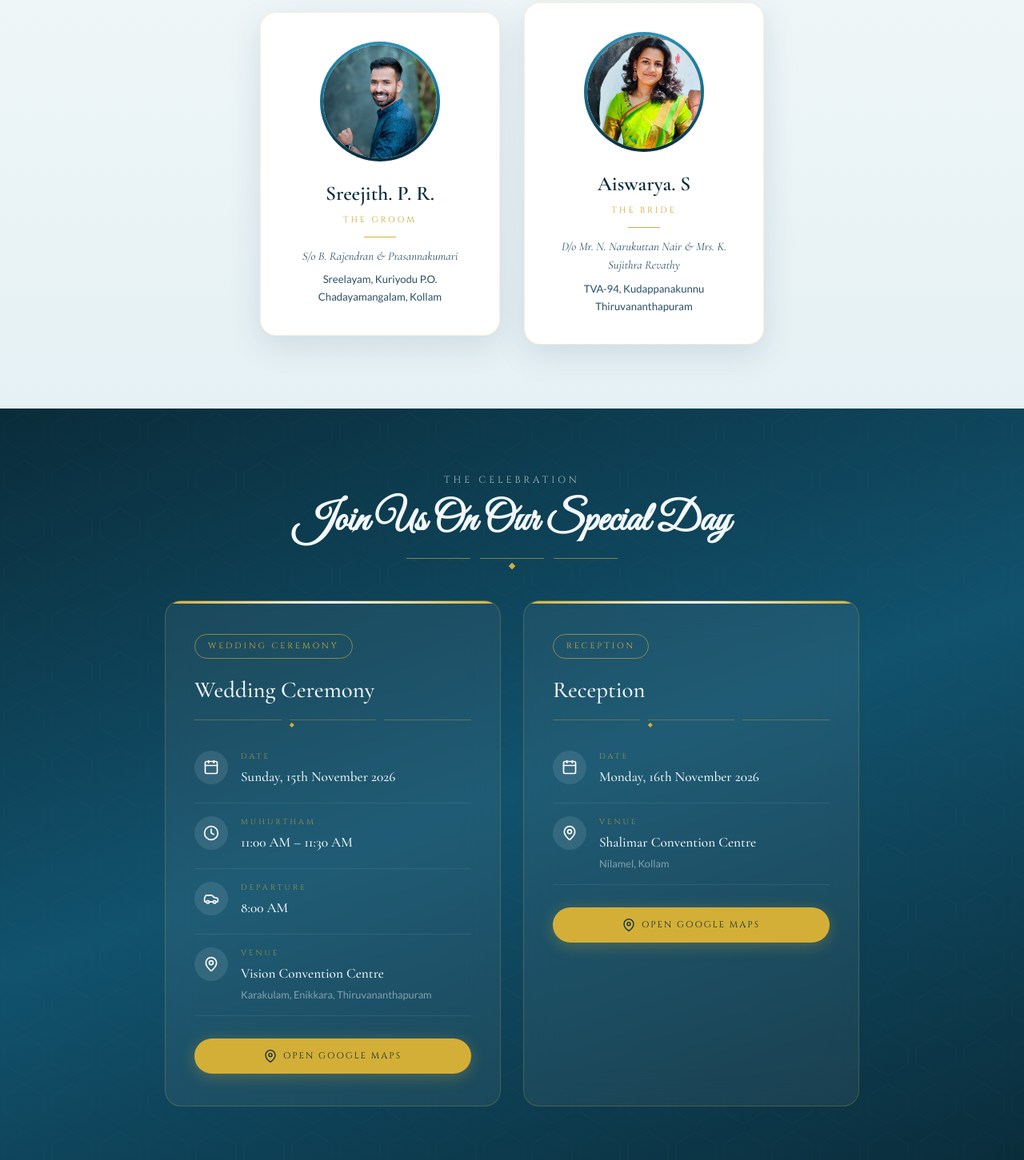
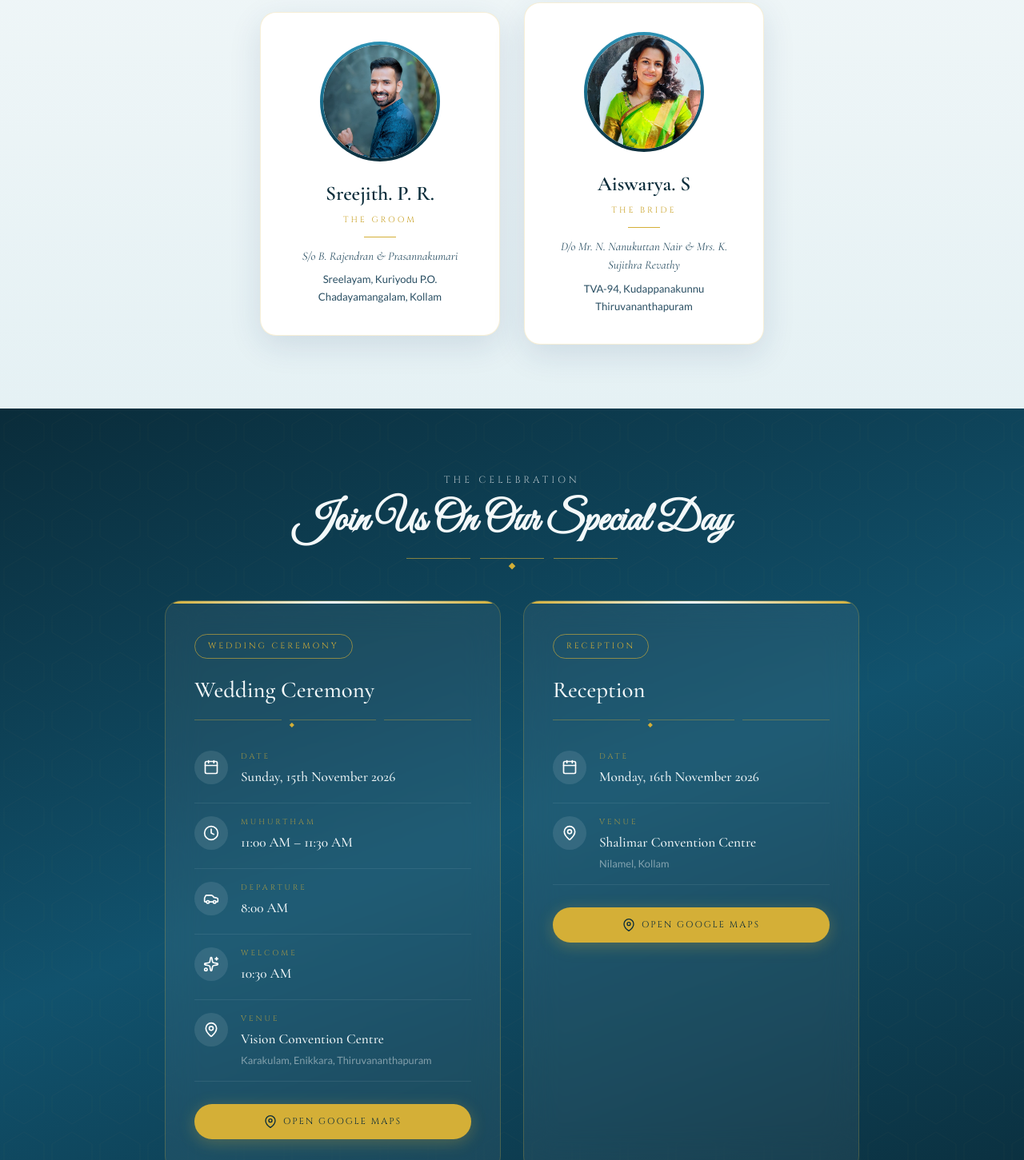
Before and after one commit to skenllp/sreejith-aiswarya, a plain HTML site: page index.html in a window 1280 px wide. Shown: the part 2357-3808 px from the top of the page at 80% size. Drawn offline with nearby package versions, Linux system fonts and the light colour scheme.

Commit message:
Update bride father name and add welcome time in wedding details

```diff
--- a/index.html
+++ b/index.html
@@ -183,7 +183,7 @@
         <h2 class="inv-bride" style="margin-bottom: 2px;">Sreejith. P. R.</h2>
         <p class="inv-with">with</p>
         <h2 class="inv-groom" style="margin-top: 4px;">Aiswarya. S</h2>
-        <p class="inv-son">D/o Mr. N. Narukuttan Nair &amp; Mrs. K. Sujithra Revathy<br />TVA-94, Kudappanakunnu, Thiruvananthapuram
+        <p class="inv-son">D/o Mr. N. Nanukuttan Nair &amp; Mrs. K. Sujithra Revathy<br />TVA-94, Kudappanakunnu, Thiruvananthapuram
         </p>
         <div class="divider-line small"><span></span><span class="diamond">◆</span><span></span></div>
         <p class="sharing-text" style="font-size: 0.95rem; line-height: 1.6;">Marriage will be solemnised on Sunday, 15th
@@ -250,7 +250,7 @@
           <h3 class="person-name">Aiswarya. S</h3>
           <p class="person-role">The Bride</p>
           <div class="person-divider"></div>
-          <p class="person-parents">D/o Mr. N. Narukuttan Nair &amp; Mrs. K. Sujithra Revathy</p>
+          <p class="person-parents">D/o Mr. N. Nanukuttan Nair &amp; Mrs. K. Sujithra Revathy</p>
           <p class="person-address">TVA-94, Kudappanakunnu<br />Thiruvananthapuram</p>
         </div>
       </div>
@@ -291,6 +291,13 @@
           <div>
             <p class="detail-label">DEPARTURE</p>
             <p class="detail-val">8:00 AM</p>
+          </div>
+        </div>
+        <div class="event-detail">
+          <div class="event-icon"><i data-lucide="sparkles"></i></div>
+          <div>
+            <p class="detail-label">WELCOME</p>
+            <p class="detail-val">10:30 AM</p>
           </div>
         </div>
         <div class="event-detail">
```
